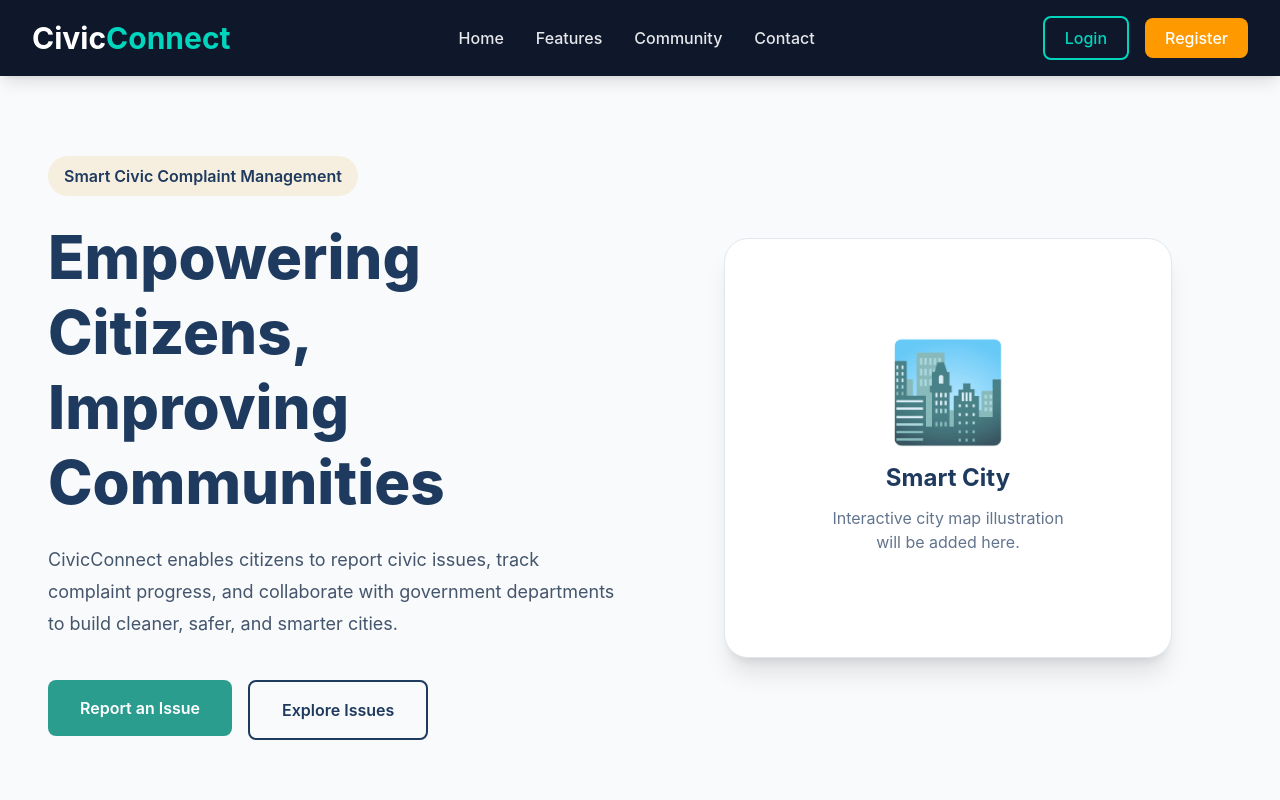
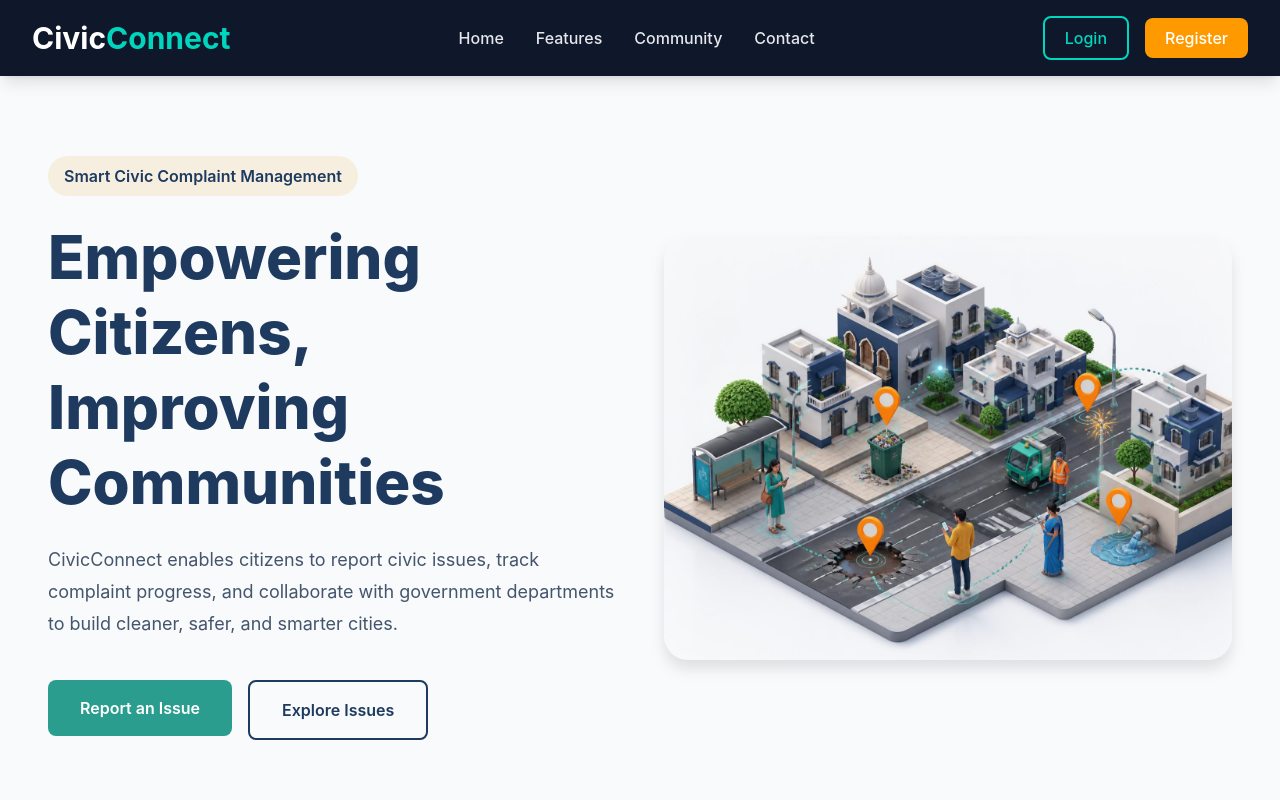
Before and after one commit to Aaliya-789/PROJECT1, a React app in the folder FRONTEND/: page / in a window 1280 px wide. Shown: the top 800 px of the page. Built offline with nearby package versions, Linux system fonts and the light colour scheme; no server answers; the HTML template or start-up script is replaced by a standard one.

Commit message:
Added image

```diff
--- a/FRONTEND/src/components/home/HeroSection.jsx
+++ b/FRONTEND/src/components/home/HeroSection.jsx
@@ -4,12 +4,10 @@ const HeroSection = () => {
   return (
     <section id="home" className="bg-[#F8FAFC] py-20">
       <div className="max-w-7xl mx-auto px-6 lg:px-12">
-
         <div className="grid lg:grid-cols-2 gap-12 items-center">
 
-          {/* Left Content */}
+          {/* ================= LEFT CONTENT ================= */}
           <div>
-
             <span className="inline-block bg-[#E9C46A]/20 text-[#1E3A5F] font-semibold px-4 py-2 rounded-full">
               Smart Civic Complaint Management
             </span>
@@ -26,12 +24,10 @@ const HeroSection = () => {
               departments to build cleaner, safer, and smarter cities.
             </p>
 
-            {/* Buttons */}
-
+            {/* ================= BUTTONS ================= */}
             <div className="mt-10 flex flex-wrap gap-4">
 
               {/* Report an Issue */}
-
               <Link to="/login">
                 <button
                   className="
@@ -51,7 +47,6 @@ const HeroSection = () => {
               </Link>
 
               {/* Explore Issues */}
-
               <a href="#report-issues">
                 <button
                   className="
@@ -73,53 +68,26 @@ const HeroSection = () => {
               </a>
 
             </div>
-
           </div>
 
-          {/* Right Side */}
-
-          <div className="flex justify-center">
-
-            <div
+          {/* ================= RIGHT SIDE - CITY MAP IMAGE ================= */}
+          <div className="flex justify-center items-center">
+            <div className="w-full max-w-2xl">
+              <img
+                src="/city-map.jpeg"
+                alt="CivicConnect smart city map showing reported civic issues"
                 className="
                   w-full
-              max-w-md
-              h-[420px]
-              bg-white
+                  h-auto
+                  object-contain
                   rounded-3xl
-              shadow-xl
-              border
-              border-slate-200
-              flex
-              items-center
-              justify-center
+                  drop-shadow-xl
                 "
-            >
-
-              <div className="text-center">
-
-                <div className="text-8xl">
-                  🏙️
+              />
             </div>
-
-                <h3 className="mt-6 text-2xl font-bold text-[#1E3A5F]">
-                  Smart City
-                </h3>
-
-                <p className="mt-3 text-slate-500">
-                  Interactive city map illustration
-                  <br />
-                  will be added here.
-                </p>
-
           </div>
 
         </div>
-
-          </div>
-
-        </div>
-
       </div>
     </section>
   );
```
Also changed, not shown: FRONTEND/public/city-map.jpeg (added), FRONTEND/public/logo.png (added). Lines whose indentation alone changed are shown as unchanged.
